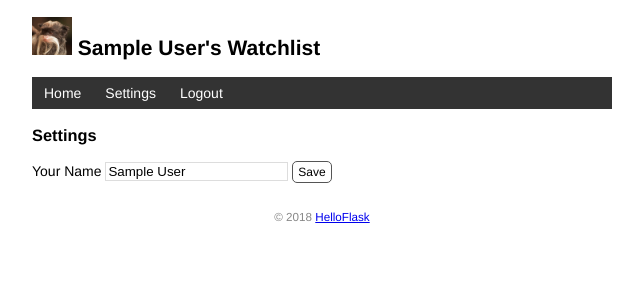
After one commit to SilverShaded/watchlist, a Flask app: page /settings in a window 1280 px wide. The commit adds this page. Shown: the top 300 px of the page, without its empty margins (318-961 px from the left). Run offline with Flask 2, Linux system fonts and the light colour scheme; the visitor is signed in with stand-in values (Sample User, id 1); data comes from the database, SQL or seed files in the repository.

Commit message:
User authentication with Flask-Login

```diff
--- a/app.py
+++ b/app.py
@@ -5,7 +5,7 @@ import click
 from flask import Flask,render_template,request,url_for,redirect,flash
 from flask_sqlalchemy import SQLAlchemy
 from werkzeug.security import generate_password_hash,check_password_hash
-from flask_login import LoginManager,UserMixin,login_user
+from flask_login import LoginManager,UserMixin,login_user,login_required,logout_user,current_user
 
 
 WIN = sys.platform.startswith('win')
@@ -21,6 +21,7 @@ app.config['SECRET_KEY'] = 'dev'
 #在扩展类实例化前加载配置
 db = SQLAlchemy(app)
 login_manager = LoginManager(app)
+login_manager.login_view = 'login'
 
 @app.cli.command()  #注册为命令
 @click.option('--drop',is_flag=True,help='Create after drop.')  #设置选项
@@ -86,6 +87,8 @@ def inject_user():  #函数名可以随意修改
 @app.route('/',methods=['GET','POST'])
 def index():
     if request.method == 'POST':
+        if not current_user.is_authenticated:   #如果当前用户未认证
+            return redirect(url_for('index'))   #重定向到主页
         #获取表单数据
         title = request.form.get('title')
         year = request.form.get('year')
@@ -111,6 +114,7 @@ def page_not_found(e):  #接收异常对象作为参数
 
 
 @app.route('/movie/edit/<int:movie_id>',methods=['GET','POST'])
+@login_required
 def edit(movie_id):
     movie = Movie.query.get_or_404(movie_id)
 
@@ -131,6 +135,7 @@ def edit(movie_id):
     return render_template('edit.html',movie=movie)
 
 @app.route('/movie/delete/<int:movie_id>',methods=['POST'])     #限定只接受POST请求
+@login_required     #登录保护
 def delete(movie_id):
     movie = Movie.query.get_or_404(movie_id)
     db.session.delete(movie)    #删除对应的记录
@@ -173,20 +178,45 @@ def admin(username,password):
     if user is not None:
         click.echo('Updating user...')
         user.username = username
-        user.set_password(password)
+        user.set_password(password) #设置密码
     else:
         click.echo('Creating user...')
         user = User(username=username,name='Admin')
-        user.set_password(password)
+        user.set_password(password) #设置密码
         db.session.add(user)
 
     db.session.commit()     #提交数据库会话
     click.echo('Done.')
 
 @login_manager.user_loader
-def load_user(user_id):
-    user = User.query.get(int(user_id))
-    return user
+def load_user(user_id):     #创建用户加载回调函数，接收用户ID作为参数
+    user = User.query.get(int(user_id))     #用ID作为User模型的主键查询对应的用户
+    return user     #返回用户对象
+
+@app.route('/logout')
+@login_required #用于视图保护
+def logout():
+    logout_user()   #登出用户
+    flash('Goodbye.')
+    return redirect(url_for('index'))   #重定向回首页
+
+
+@app.route('/settings',methods=['GET','POST'])
+@login_required
+def settings():
+    if request.method == 'POST':
+        name = request.form['name']
+
+        if not name or len(name) > 20:
+            flash('Invalid input.')
+            return redirect(url_for('settings'))
+
+        current_user.name = name
+        db.session.commit()
+        flash('Settings updated.')
+        return redirect(url_for('index'))
+
+    return render_template('settings.html')
 
 if __name__ == '__main__':
     app.run()
--- a/templates/base.html
+++ b/templates/base.html
@@ -20,6 +20,12 @@
     <nav>
         <ul>
             <li><a href="{{ url_for('index') }}">Home</a></li>
+            {% if current_user.is_authenticated %}
+            <li><a href="{{ url_for('settings') }}">Settings</a></li>
+            <li><a href="{{ url_for('logout') }}">Logout</a></li>
+            {% else %}
+            <li><a href="{{ url_for('login') }}">Login</a></li>
+            {% endif %}
         </ul>
     </nav>
     {% block content %}{% endblock %}
--- a/templates/index.html
+++ b/templates/index.html
@@ -1,21 +1,25 @@
 {% extends 'base.html' %}
 
 {% block content %}
+{% if current_user.is_authenticated %}
 <p>{{ movies|length }} Titles</p>
 <form method="post">
     Name <input type="text" name="title" autocomplete="off" required>
     Year <input type="text" name="year" autocomplete="off" required>
     <input class="btn" type="submit" name="submit" value="Add">
 </form>
+{% endif %}
 <ul class="movie-list">
     {% for movie in movies %}
     <li>{{ movie.title }} - {{ movie.year }}
         <span class="float-right">
+        {% if current_user.is_authenticated %}
             <a class="btn" href="{{ url_for('edit',movie_id=movie.id) }}">Edit</a>
             <form class="inline-form" method="post" action="{{ url_for('.delete',movie_id=movie.id) }}">
                 <input class="btn" type="submit" name="delete" value="Delete"
                        onclick="return confirm('Are you sure?')">
             </form>
+        {% endif %}
             <a class="imdb" href="https://www.imdb.com/find?q={{ movie.title }}"
                 target="_blank" title="Find this movie on IMDb">IMDb</a>
         </span>
--- /dev/null
+++ b/templates/settings.html
@@ -0,0 +1,11 @@
+{% extends 'base.html' %}
+
+{% block content %}
+<h3>Settings</h3>
+<form method="post">
+    Your Name <input type="text" name="name" autocomplete="off" required
+                     value="{{ current_user.name }}">
+    <input class="btn" type="submit" name="submit" value="Save">
+</form>
+
+{% endblock %}
```
Also changed, not shown: templates/login.html (added, +13 -0 lines).
